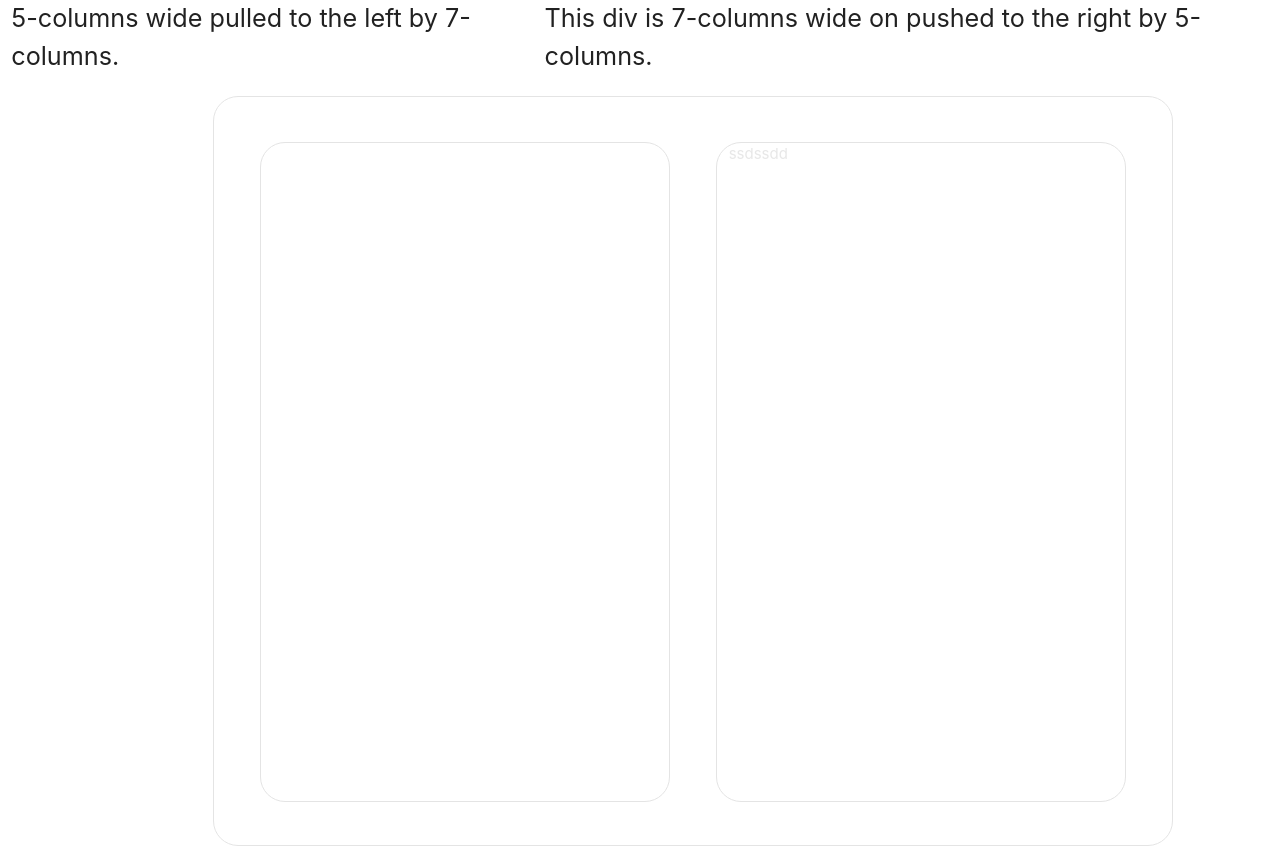
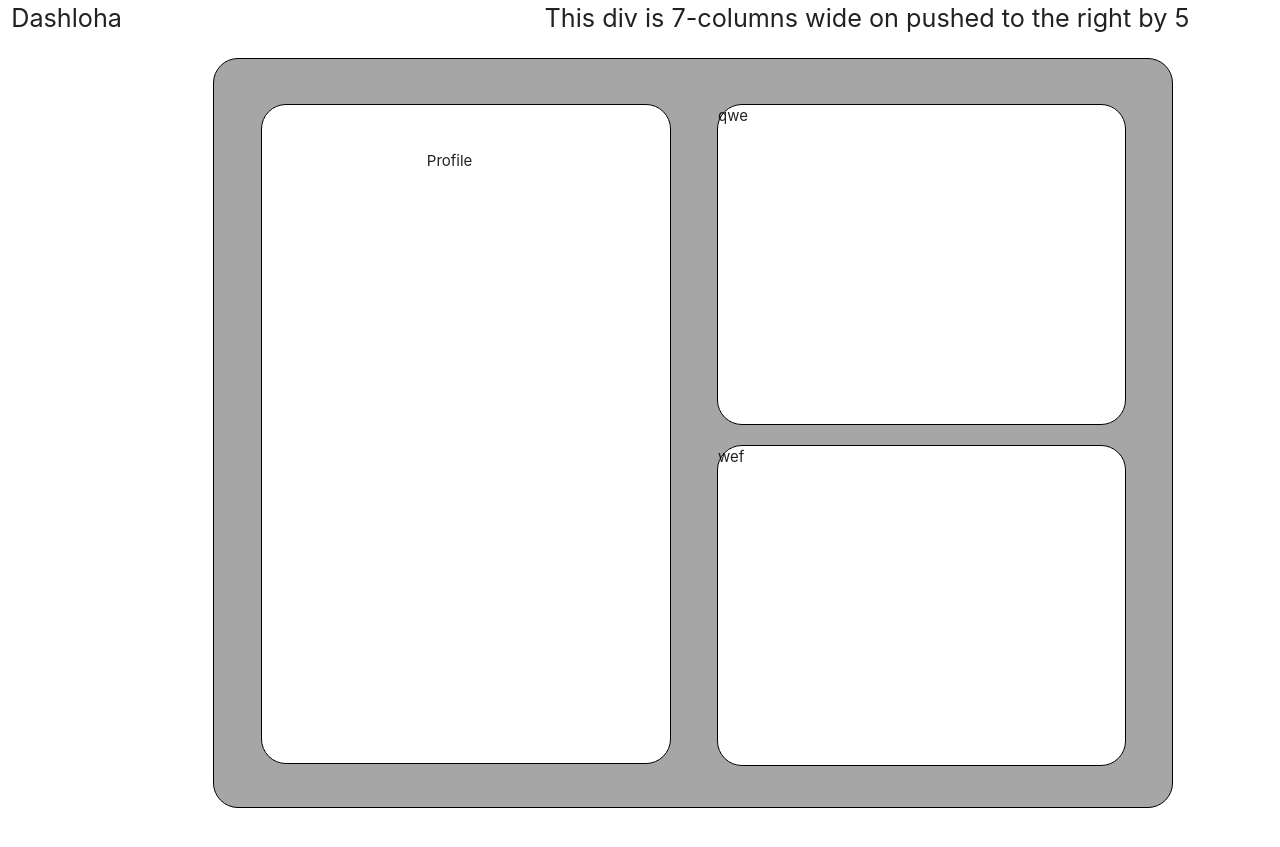
Before and after one commit to HACC2019/team-s, a Vue app in the folder hacc/: page /#/ in a window 1280 px wide. After the commit the page ends 808 px from the top, so only its background shows below. Built offline with nearby package versions, Linux system fonts and the light colour scheme.

Commit message:
still working

```diff
--- a/hacc/src/pages/Account.vue
+++ b/hacc/src/pages/Account.vue
@@ -1,22 +1,38 @@
 <template>
     <div id="account-main">
        <div class="row">
-            <div class="col s7 push-s5"><span class="flow-text">This div is 7-columns wide on pushed to the right by 5-columns.</span></div>
-            <div class="col s5 pull-s7"><span class="flow-text">5-columns wide pulled to the left by 7-columns.</span></div>
+            <div class="col s7 push-s5"><span class="flow-text">This div is 7-columns wide on pushed to the right by 5</span></div>
+            <div class="col s5 pull-s7"><span class="flow-text">Dashloha</span></div>
        </div>
 
 
        <div class="row">
 
             <div class="col s9 push-s2 blocky">
-               <div class="row blockyRow">
+                <div id="backBlock"></div>
+               <div class="row blockyRow offset">
                     <div class="col s1"></div>
-                    <div class="col s12 profileBlock"></div>
+
+                    <div class="col s12 profileBlock">
+                        <div class="col s11 center offset">
+                            <div class="row">Profile</div>
+                            <div class="row"></div>
+                            <div class="row"></div>
+                        </div>
+                    </div>
+
                     <div class="col s1"></div>
-                    <div class="col s12 profileBlock">ssdssdd</div>
+
+                    <div class="col s12">
+                        <div class="row profileBlockSmall">qwe</div>
+                        <div class="row profileBlockSmall">wef</div>
+                    </div>
+
                     <div class="col s1"></div>
                </div>
             </div>
+
+            <div id="hello"></div>
 
             <!--This is the side bar-->
             <div class="col s2 pull-s10 sideBar">
@@ -29,14 +45,34 @@
     </div>
 </template>
 
+<script>
+export default {
+    components: {
+
+    },
+    data: function() {
+
+    },
+    methods: {
+
+    }
+}
+</script>
+
 <style scoped>
+#account-main {
+}
+
 .blocky {
-    background-color: white;
+    background-color: rgba(34, 34, 34, 0.4);
     border: solid 1px black;
     border-radius: 25px;
     height:  50rem;
-    opacity: 0.1;
+    position: relative;
+    z-index: -2;
 }
+
+
 
 .blockyRow {
     display: flex;
@@ -44,11 +80,23 @@
 }
 
 .profileBlock {
+    background-color:white;
+    border: solid 1px black;
+    border-radius:  25px;
+    height: 44rem;
+}
+
+
+.offset {
+    margin-bottom: 3rem;
+    margin-top: 3rem;
+}
+.profileBlockSmall  {
     background-color: white;
     border: solid 1px black;
     border-radius:  25px;
-    height: 44rem;
-    margin-bottom: 3rem;
-    margin-top: 3rem;
+    height: 21.4rem;
 }
+
+
 </style>
```
